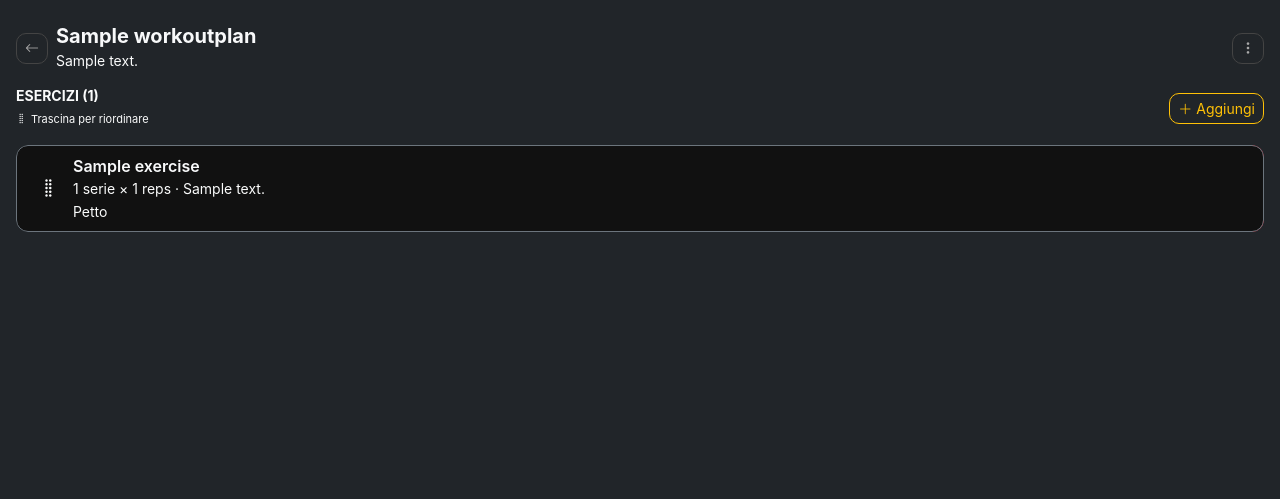
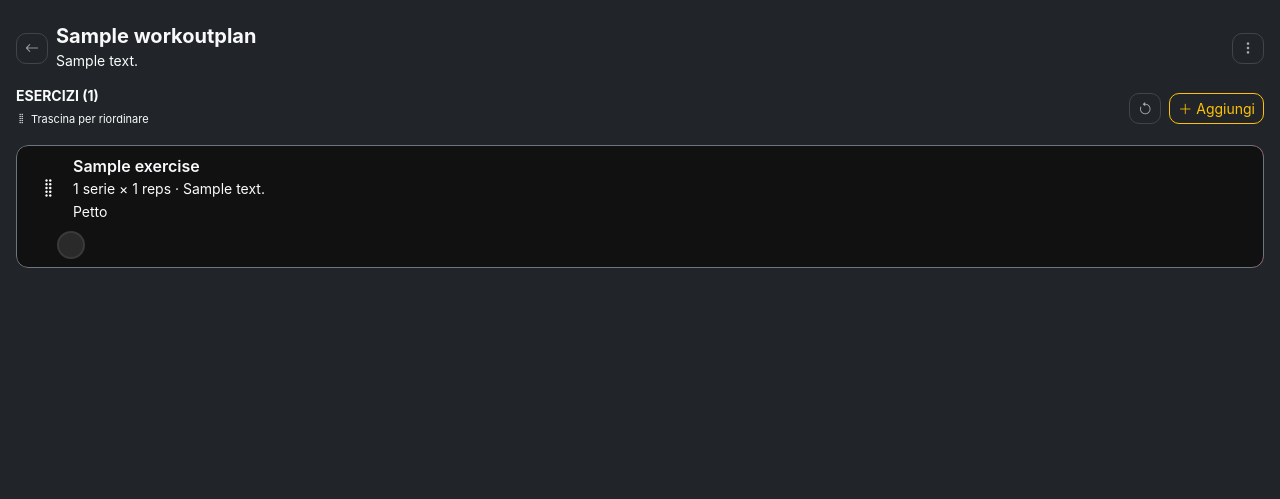
Before and after one commit to Orfico/gymit, a Django app: page /plans/1/ in a window 1280 px wide. Shown: the part 65-564 px from the top of the page. Run offline with Django 4.2, Linux system fonts and the light colour scheme; a user stored in the database is signed in; tables that the repository leaves empty hold one stand-in row (values such as "Sample post"); parts of the project's set-up code (start-up, migrations or seed data) failed here and were passed over.

Commit message:
feat: pallini per tracciare le serie completate durante l'allenamento
In ogni card esercizio della scheda, aggiunge un pallino per ogni
serie prevista (target_sets). Un tap lo segna come completato
(grigio -> giallo), un altro tap lo annulla. Stato persistito in
localStorage per scheda, cosi' sopravvive alla chiusura dell'app.
Aggiunto un tasto di reset (con conferma) per azzerare tutti i
pallini della scheda a inizio nuovo allenamento.

Co-Authored-By: Claude Sonnet 5 <noreply@anthropic.com>

```diff
--- a/gym/static/gym/css/style.css
+++ b/gym/static/gym/css/style.css
@@ -197,6 +197,37 @@ canvas {
     border-radius: 0 12px 12px 0;
     z-index: 0;
     cursor: pointer;
+}
+
+/* Scheda — pallini serie completate */
+.set-dots {
+    display: flex;
+    flex-wrap: wrap;
+    gap: 8px;
+}
+
+.set-dot {
+    width: 28px;
+    height: 28px;
+    padding: 0;
+    border-radius: 50%;
+    background: #2a2a2a;
+    border: 2px solid #3a3a3a;
+    cursor: pointer;
+    transition: background-color 0.15s ease, border-color 0.15s ease, transform 0.1s ease;
+}
+
+.set-dot:hover {
+    border-color: #555;
+}
+
+.set-dot:active {
+    transform: scale(0.88);
+}
+
+.set-dot.completed {
+    background: var(--gymit-yellow);
+    border-color: var(--gymit-yellow);
 }
 
 /* Dashboard — stat tiles */
--- a/gym/templates/gym/plan_detail.html
+++ b/gym/templates/gym/plan_detail.html
@@ -44,9 +44,16 @@
             </small>
             {% endif %}
         </div>
-        <a href="{% url 'planned_exercise_add' plan.pk %}" class="btn btn-outline-warning btn-sm flex-shrink-0">
-            <i class="bi bi-plus-lg"></i> Aggiungi
-        </a>
+        <div class="d-flex gap-2 flex-shrink-0">
+            {% if planned %}
+            <button type="button" id="resetSetsBtn" class="btn btn-outline-secondary btn-sm" title="Azzera le serie completate">
+                <i class="bi bi-arrow-counterclockwise"></i>
+            </button>
+            {% endif %}
+            <a href="{% url 'planned_exercise_add' plan.pk %}" class="btn btn-outline-warning btn-sm">
+                <i class="bi bi-plus-lg"></i> Aggiungi
+            </a>
+        </div>
     </div>
 
     <div id="exercise-list">
@@ -79,6 +86,9 @@
                         </a>
 
                     </div>
+                    <div class="set-dots mt-2 ps-4"
+                         data-planned-exercise-id="{{ pe.pk }}"
+                         data-target-sets="{{ pe.target_sets }}"></div>
                 </div>
             </div>
 
@@ -100,12 +110,18 @@
 {% load static %}
 <script src="{% static 'gym/js/dragdrop.js' %}"></script>
 <script src="{% static 'gym/js/swipe.js' %}"></script>
+<script src="{% static 'gym/js/setdots.js' %}"></script>
 <script>
     document.addEventListener('DOMContentLoaded', function () {
         initDragDrop({
             listId: 'exercise-list',
             reorderUrl: '{% url "plan_reorder" plan.pk %}',
             csrfToken: '{{ csrf_token }}',
+        });
+
+        initSetDots({
+            planId: {{ plan.pk }},
+            resetButtonId: 'resetSetsBtn',
         });
 
         initSwipeToDelete({
```
Also changed, not shown: gym/static/gym/js/setdots.js (added, +72 -0 lines).
